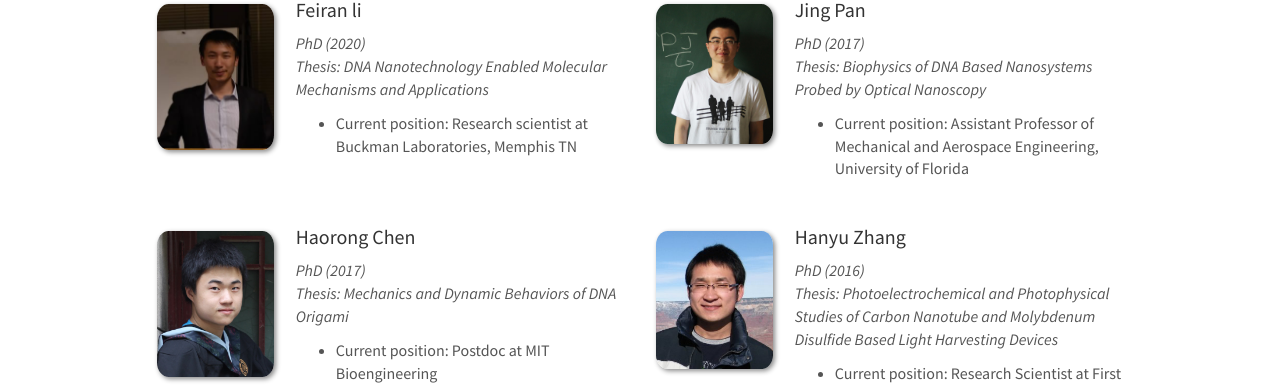
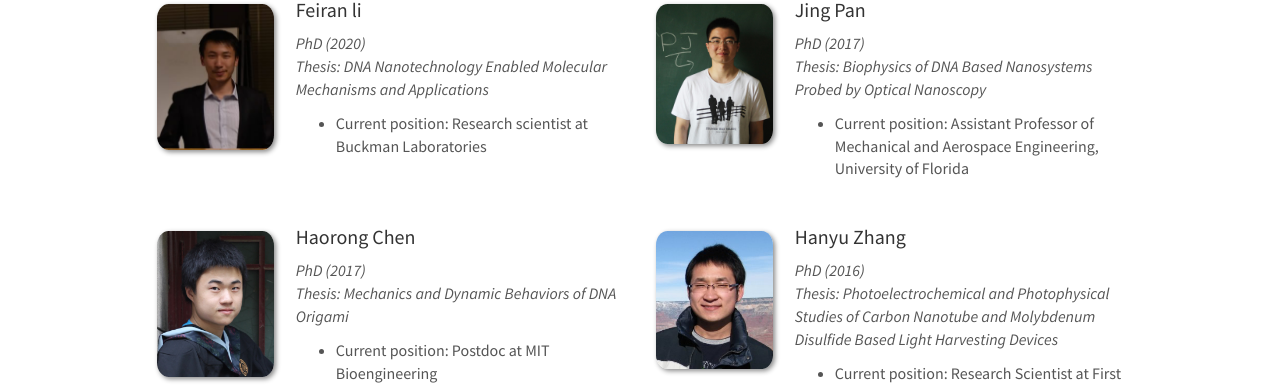
Before and after one commit to choidnalab/choidnalab.github.io, a Jekyll site: the page built from _pages/team.md, in a window 1280 px wide and 900 px high, scrolled down 1451 px. Shown: the part 147-532 px from the top of the window. Built offline with Jekyll 4.4.1, drawn with Linux system fonts in a browser that asks for light colours; nearby versions of some CDN libraries.

Commit message:
Update alumni_members.yml

```diff
--- a/_data/alumni_members.yml
+++ b/_data/alumni_members.yml
@@ -29,7 +29,7 @@
   email:
   duration:
   number_educ: 1
-  education1: "Current position: Research scientist at Buckman Laboratories, Memphis TN"
+  education1: "Current position: Research scientist at Buckman Laboratories"
   education2:
   education3:
   education4:
```
